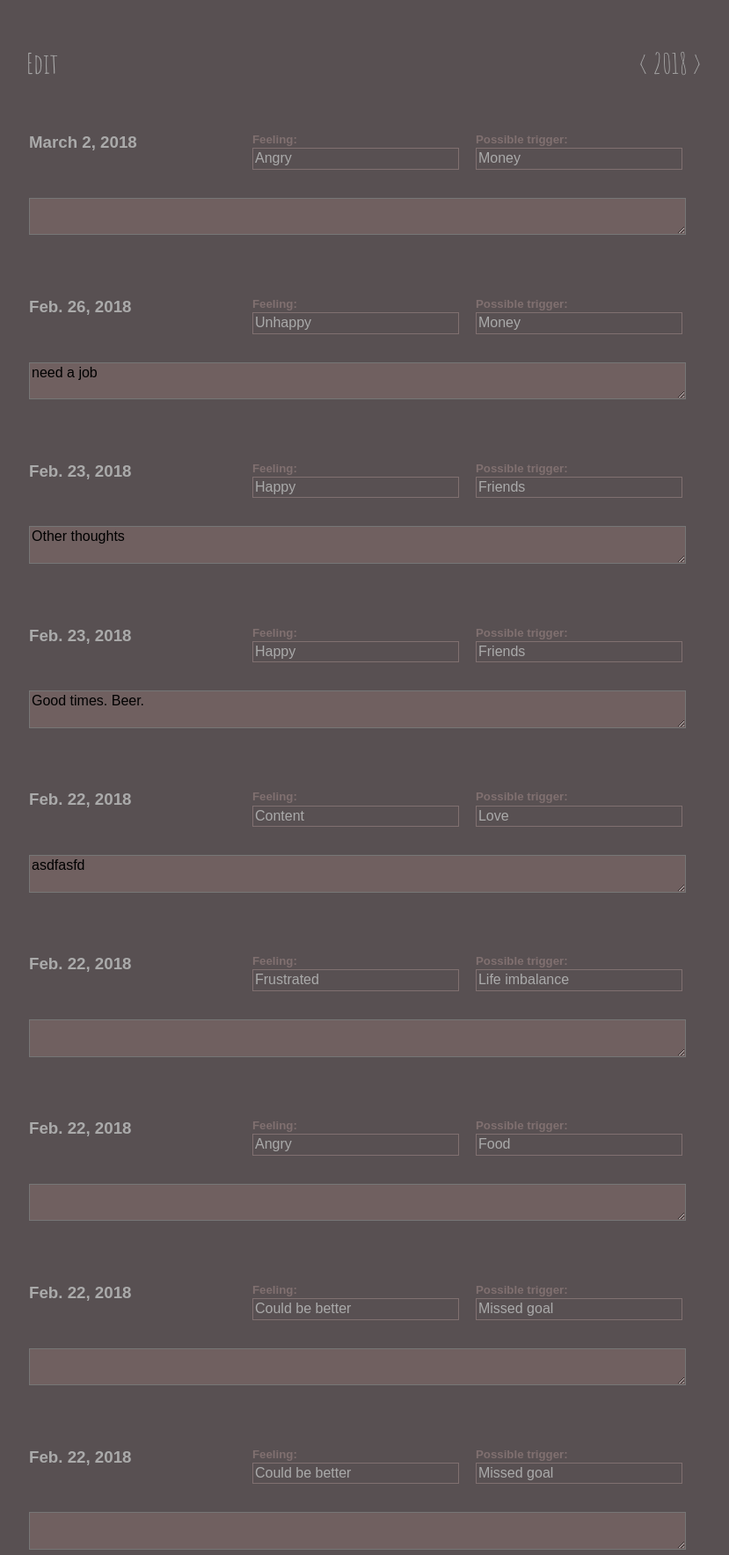
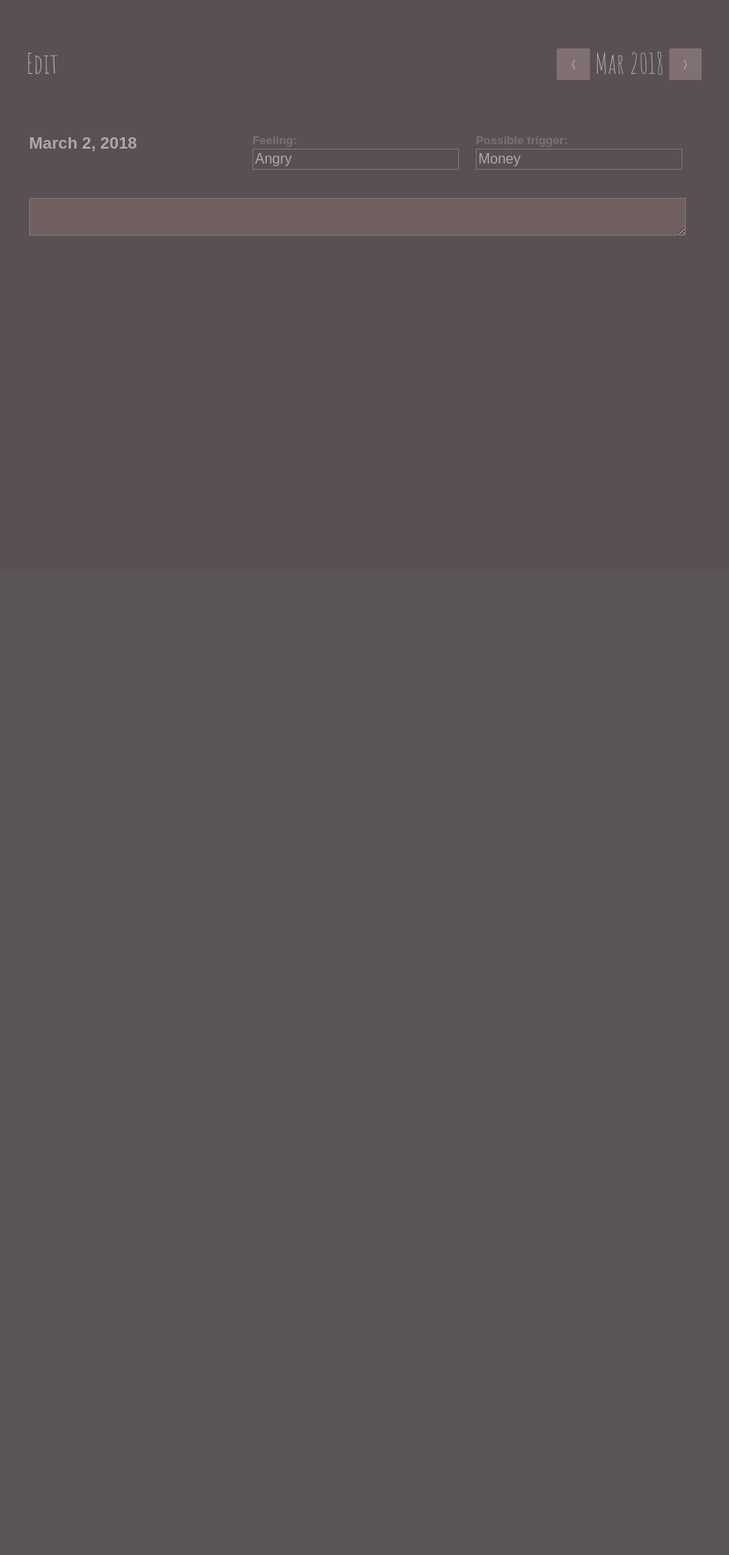
Before and after one commit to adamredwoods/mood-journal, a Django app: page /edit/ in a window 1280 px wide. Shown: the part 152-1920 px from the top of the page at 88% size, without its empty margins (226-1055 px from the left). After the commit the page ends 420 px from the top, so only its background shows below. Run offline with Django 3.2, Linux system fonts and the light colour scheme; a user stored in the database is signed in; data comes from the database, SQL or seed files in the repository; some libraries are stand-ins or nearby versions.

Commit message:
added month stepping for listview

```diff
--- a/mood/static/style.css
+++ b/mood/static/style.css
@@ -156,6 +156,12 @@ h1 {
 
 }
 
+.editall-nav a {
+   font-size: 1rem;
+   color: #fff;
+   background-color: #807070;
+}
+
 .timeline-label {
    font-size: 1.3rem;
    color: #807070;
--- a/mood/templates/edit_all.html
+++ b/mood/templates/edit_all.html
@@ -7,8 +7,12 @@
    <div class="pure-u-2-5">
       <h1>Edit</h1>
    </div>
-   <div class="pure-u-1-5 text-right">
-      <h1>&lt; 2018 &gt;</h1>
+   <div class="pure-u-1-5 text-right editall-nav">
+      <h1>
+         <a class="pure-button" id="editall-button-lt" href="/edit/{{nav_prev}}">&lt;</a>
+         <span id="editall-date-id">{{cur_date}}</span>
+         <a class="pure-button button-small" id="editall-button-gt" href="/edit/{{nav_next}}">&gt;</a>
+      </h1>
    </div>
 
 </div>
@@ -42,12 +46,20 @@
 </div>
 
 <script>
-let f = document.querySelectorAll(".clickset");
-f.forEach(function(i) {
-   // i.addEventListener("click", function(e){
-   //    this.querySelector()
-   // })
-})
+
+var monthArray = ["Jan","Feb","Mar","Apr","May","Jun","Jul","Aug","Sep","Oct","Nov","Dec"];
+var curDate = new Date;
+var curMonth = curDate.getMonth();
+var curYear = curDate.getFullYear();
+//
+// var dateId = document.getElementById("editall-date-id");
+// dateId.textContent = monthArray[curMonth]+" "+curYear;
+
+// var b1 = document.getElementById("editall-button-1");
+// var b2 = document.getElementById("editall-button-1");
+
+
+
 </script>
 
 {%endblock%}
--- a/mood/templates/timeline.html
+++ b/mood/templates/timeline.html
@@ -121,7 +121,7 @@ function setupPlot(data) {
       mode: "markers",
       paper_bgcolor: "rgb(150,150,160)",
       plot_bgcolor: "rgb(150,150,160)",
-      margin: {l:80, r:40, t:40},
+      margin: {l:100, r:40, t:60 },
       autosize: true,
       hovermode: 'closest',
       updatemenus: [{
@@ -134,6 +134,7 @@ function setupPlot(data) {
          direction: 'right',
 
       }],
+      showlegend: false,
 
    }
 
--- a/mood/views.py
+++ b/mood/views.py
@@ -14,7 +14,12 @@ from django.core import serializers
 # Create your views here.
 
 day_of_week = ["Monday","Tuesday","Wednesday","Thursday","Friday","Saturday","Sunday"]
+month_array = ["Jan","Feb","Mar","Apr","May","Jun","Jul","Aug","Sep","Oct","Nov","Dec"]
 triggers_ordered = []
+
+def last_day_of_month(any_day):
+    next_month = any_day.replace(day=28) + datetime.timedelta(days=4)
+    return next_month - datetime.timedelta(days=next_month.day)
 
 ##align the array of trigger responses to the array of feelings
 ##doing this because django templating really doesn't do well with arrays in dicts
@@ -46,7 +51,7 @@ def create(request):
             time_s = datetime.datetime.strptime(time_input, '%Y-%m-%d')
             time_s = time_s.timestamp() * 1000
         else:
-            time_s = int(time.time() * 1000) ## time in seconds
+            time_s = int(time.time() * 1000) ## time in mseconds
 
         new_feeling = Feeling()
         new_feeling.trigger = request.POST["trigger"]
@@ -83,16 +88,43 @@ def timeline_data(request):
 def timeline_data_date(request, date):
     if request.user and request.user.is_authenticated:
 
-        single_feeling = Feeling.objects.filter(user_id=request.user.id, date=date)
-        json = serializers.serialize("json", single_feeling)
+        f = Feeling.objects.filter(user_id=request.user.id, date=date)
+        json = serializers.serialize("json", f)
         return HttpResponse(json, content_type='application/json')
 
-def edit_all(request):
+def edit_all(request, monthyear=""):
     if not request.user or not request.user.is_authenticated:
         print("not auth")
         return redirect("login")
 
-    feeling_set = Feeling.objects.filter(user_id=request.user.id)
+    dt = None
+    if (not monthyear):
+        dt = datetime.datetime.fromtimestamp(time.time()) ## time in seconds
+        monthyear = str(dt.month)+"-"+str(dt.year)
+
+    year = int(monthyear.split("-")[1])
+    month = int(monthyear.split("-")[0])
+
+    if (month>1):
+        prev_dt = datetime.datetime(year, month-1, 1)
+    else:
+        prev_dt = datetime.datetime(year-1, 12, 1)
+    if (month<12):
+        next_dt = datetime.datetime(year, month+1, 1)
+    else:
+        next_dt = datetime.datetime(year+1, 1, 1)
+
+    # print (datetime.datetime.fromtimestamp(time.time()))
+    # print (time.time()*1000)
+    # print (last_day_of_month(dt))
+    # print (time.mktime(dt.timetuple()))
+
+    ## convert string into millsecs epoch
+    startms = time.mktime(datetime.datetime(year, month, 1).timetuple())*1000
+    stopms = time.mktime(datetime.datetime(year, month, last_day_of_month(datetime.datetime(year, month, 1)).day ).timetuple())*1000+86399
+    print (startms, stopms)
+
+    feeling_set = Feeling.objects.filter(user_id=request.user.id, date__gte=int(startms), date__lte=int(stopms) )
     feeling_arr = []
 
     ## sort by day, and remove duplicates (get most recent)
@@ -101,4 +133,15 @@ def edit_all(request):
         f.date = datetime.date.fromtimestamp(f.date/1000.0)
         feeling_arr.append(f)
 
-    return render(request, "edit_all.html", { "feeling_data": feeling_arr, "questions": questions, "triggers_ordered" : triggers_ordered, } )
+    nav_prev = str(prev_dt.month)+"-"+str(prev_dt.year)
+    nav_next = str(next_dt.month)+"-"+str(next_dt.year)
+    cur_date = str(month_array[month-1])+" "+str(year)
+
+    return render(request, "edit_all.html", {
+        "feeling_data": feeling_arr,
+        "questions": questions,
+        "triggers_ordered" : triggers_ordered,
+        "nav_prev": nav_prev,
+        "nav_next": nav_next,
+        "cur_date": cur_date,
+    } )
--- a/moodjournal/urls.py
+++ b/moodjournal/urls.py
@@ -31,4 +31,5 @@ urlpatterns = [
     path('timeline/data/<int:date>/', views.timeline_data_date, name="timeline_data_date"),
     path('create/', views.create, name="create"),
     path('edit/', views.edit_all, name="edit"),
+    path('edit/<slug:monthyear>/', views.edit_all, name="editmonth"),
 ]
```
